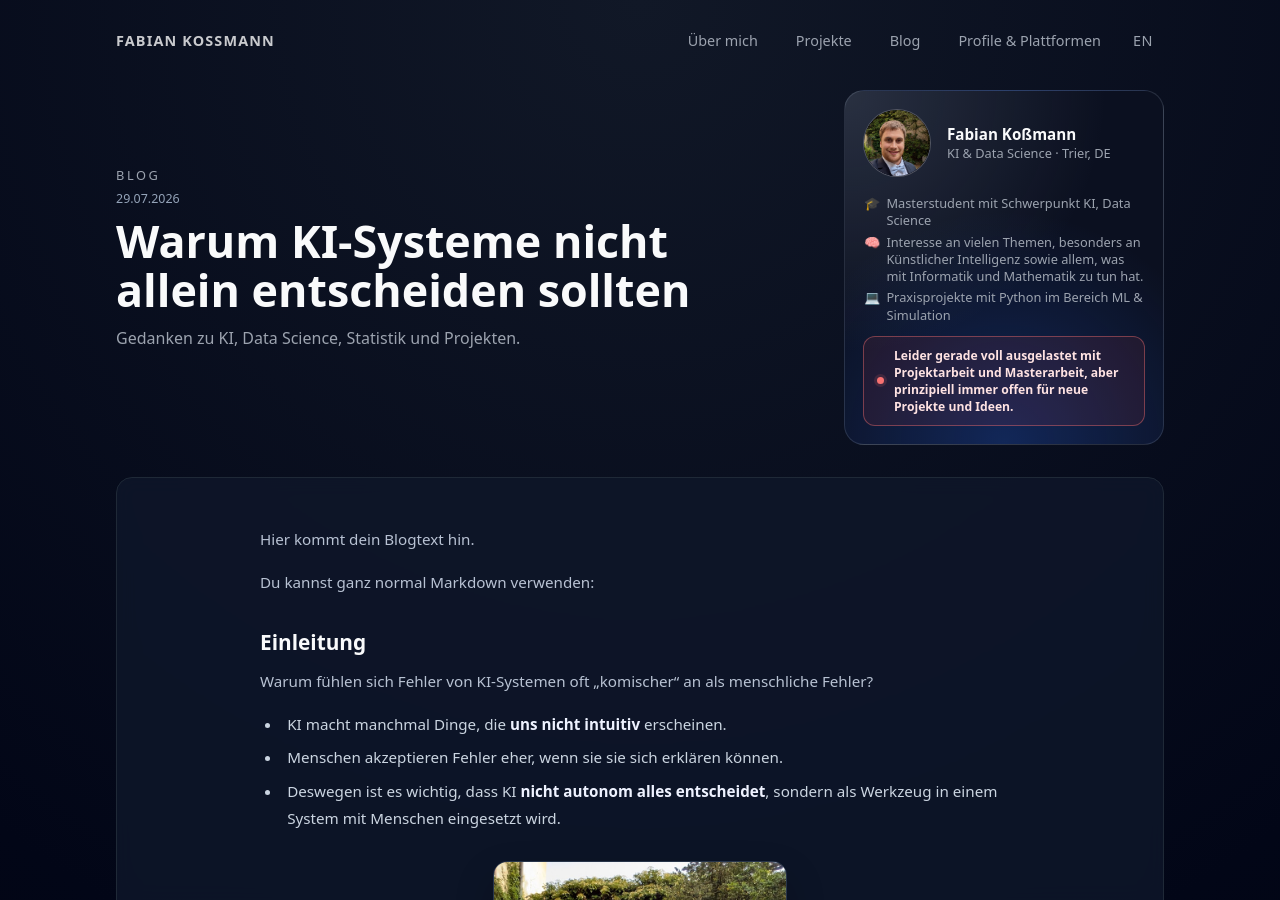
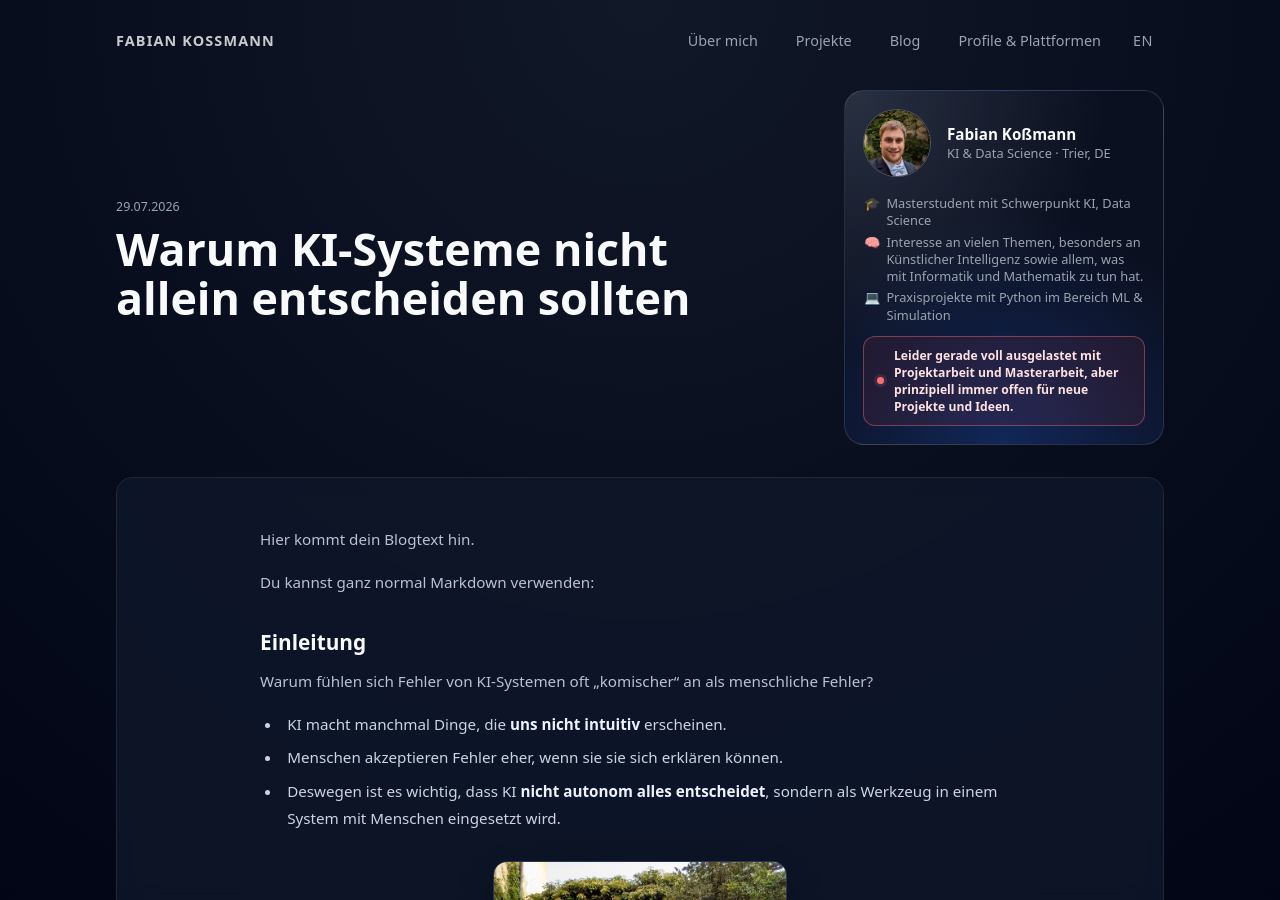
Before and after one commit to kossmanf/fabians-website, a Jekyll site: the page built from posts/blogpost1.md, in a window 1280 px wide and 900 px high. Built offline with Jekyll 4.4.1, drawn with Linux system fonts in a browser that asks for light colours.

Commit message:
updated website

```diff
--- a/_includes/document-head.html
+++ b/_includes/document-head.html
@@ -40,8 +40,9 @@
     <meta property="og:description" content="{{ page.description | strip_html | normalize_whitespace | escape }}">
 {% endif %}
 <meta property="og:type" content="{% if page.layout == 'blog' %}article{% else %}website{% endif %}">
-{% if page.layout == "blog" and page.date %}
-    <meta property="article:published_time" content="{{ page.date | date_to_xmlschema }}">
+{% assign post_date = page.date | default: page.created | default: page.modified | default: site.time %}
+{% if page.layout == "blog" and post_date %}
+    <meta property="article:published_time" content="{{ post_date | date_to_xmlschema }}">
 {% endif %}
 <meta property="og:url" content="{{ page.url | absolute_url }}">
 <meta property="og:image" content="{{ social_image | absolute_url }}">
--- a/_layouts/blog.html
+++ b/_layouts/blog.html
@@ -13,16 +13,20 @@ layout: base
             <!-- Blog-Hero -->
             <section class="hero hero-blog">
                 <div class="hero-left">
-                    <div class="hero-eyebrow">
-                        {{ hero.eyebrow | default: page.category | default: "Blog" }}
-                    </div>
+                    {% assign eyebrow = hero.eyebrow | default: page.category %}
+                    {% if eyebrow != blank %}
+                        <div class="hero-eyebrow">
+                            {{ eyebrow }}
+                        </div>
+                    {% endif %}
 
-                    {% if page.date %}
-                        <time class="blog-date" datetime="{{ page.date | date_to_xmlschema }}">
+                    {% assign post_date = page.date | default: page.created | default: page.modified | default: site.time %}
+                    {% if post_date %}
+                        <time class="blog-date" datetime="{{ post_date | date_to_xmlschema }}">
                             {% if page_lang == "en" %}
-                                {{ page.date | date: "%-d %B %Y" }}
+                                {{ post_date | date: "%-d %B %Y" }}
                             {% else %}
-                                {{ page.date | date: "%d.%m.%Y" }}
+                                {{ post_date | date: "%d.%m.%Y" }}
                             {% endif %}
                         </time>
                     {% endif %}
@@ -37,16 +41,11 @@ layout: base
                         {% endif %}
                     </h1>
 
-                    {% if hero.subtitle %}
+                    {% assign subtitle = hero.subtitle | default: page.subtitle %}
+                    {% if subtitle != blank %}
                         <p class="hero-sub">
-                            {{ hero.subtitle }}
+                            {{ subtitle }}
                         </p>
-                    {% elsif page.subtitle %}
-                        <p class="hero-sub">
-                            {{ page.subtitle }}
-                        </p>
-                    {% else %}
-                        <p class="hero-sub">{{ blog_subtitle_fallback }}</p>
                     {% endif %}
                 </div>
 
```
Also changed, not shown: _layouts/default.html (+5 -4 lines), _layouts/project.html (+9 -9 lines).
